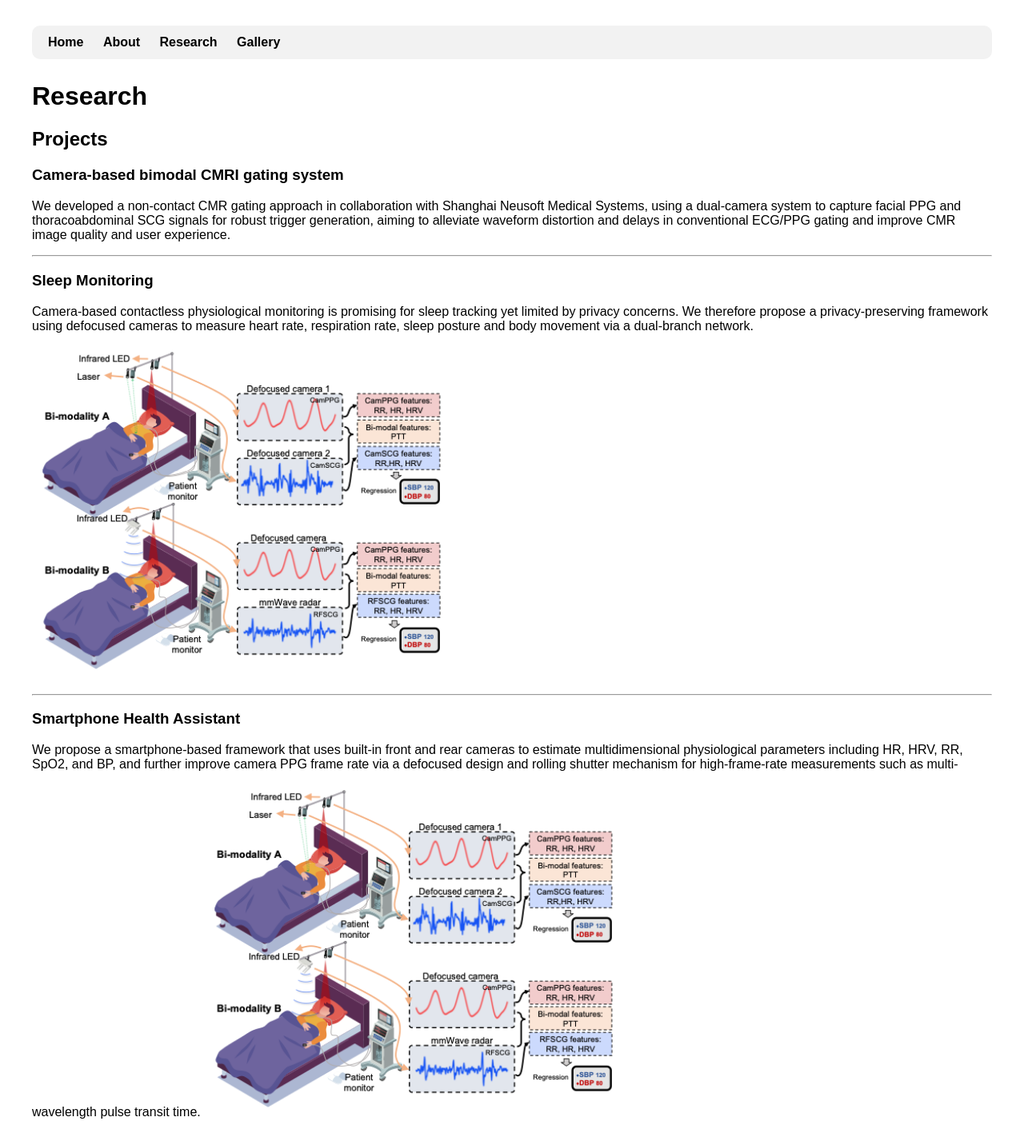
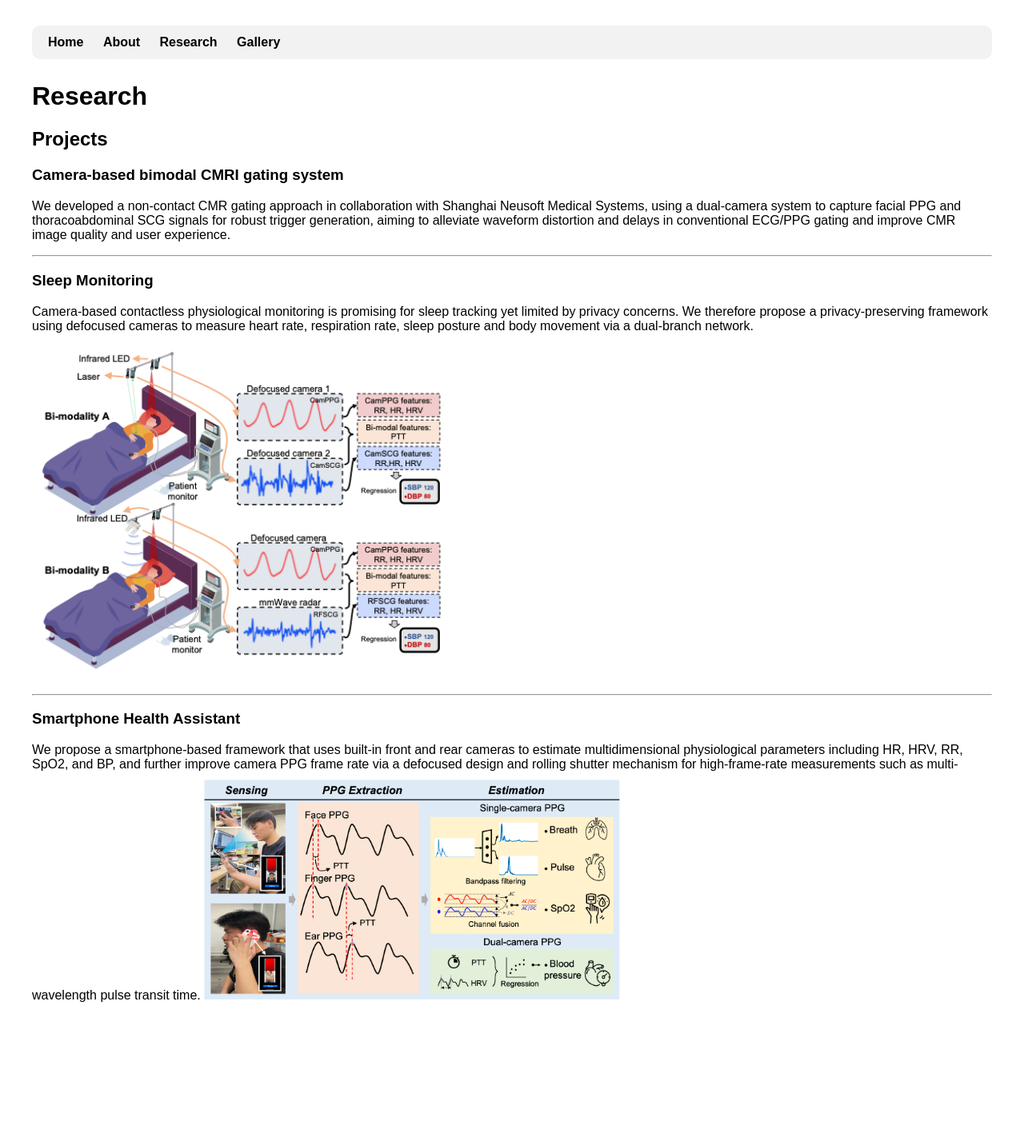
Before and after one commit to yingen-zhu/yingen-zhu.github.io, a Jekyll site: the page built from research.md, in a window 1280 px wide. Shown: the whole page at 80% size. Built offline with Jekyll 4.4.1, drawn with Linux system fonts in a browser that asks for light colours; after the commit the page ends 1286 px from its top, so only the background shows below that.

Commit message:
Update research.md

```diff
--- a/research.md
+++ b/research.md
@@ -24,5 +24,5 @@ Camera-based contactless physiological monitoring is promising for sleep trackin
 
 ### Smartphone Health Assistant
 We propose a smartphone-based framework that uses built-in front and rear cameras to estimate multidimensional physiological parameters including HR, HRV, RR, SpO2, and BP, and further improve camera PPG frame rate via a defocused design and rolling shutter mechanism for high-frame-rate measurements such as multi-wavelength pulse transit time.
-<img src="/assets/images/SleepMonitoring.png" alt="Sleep Monitoring" style="width: 520px; max-width: 100%; height: auto;">
+<img src="/assets/images/phoneAssistant.png" alt="Smartphone" style="width: 520px; max-width: 100%; height: auto;">
 <!-- ![Smartphone](/assets/images/phoneAssistant.png) -->
```
